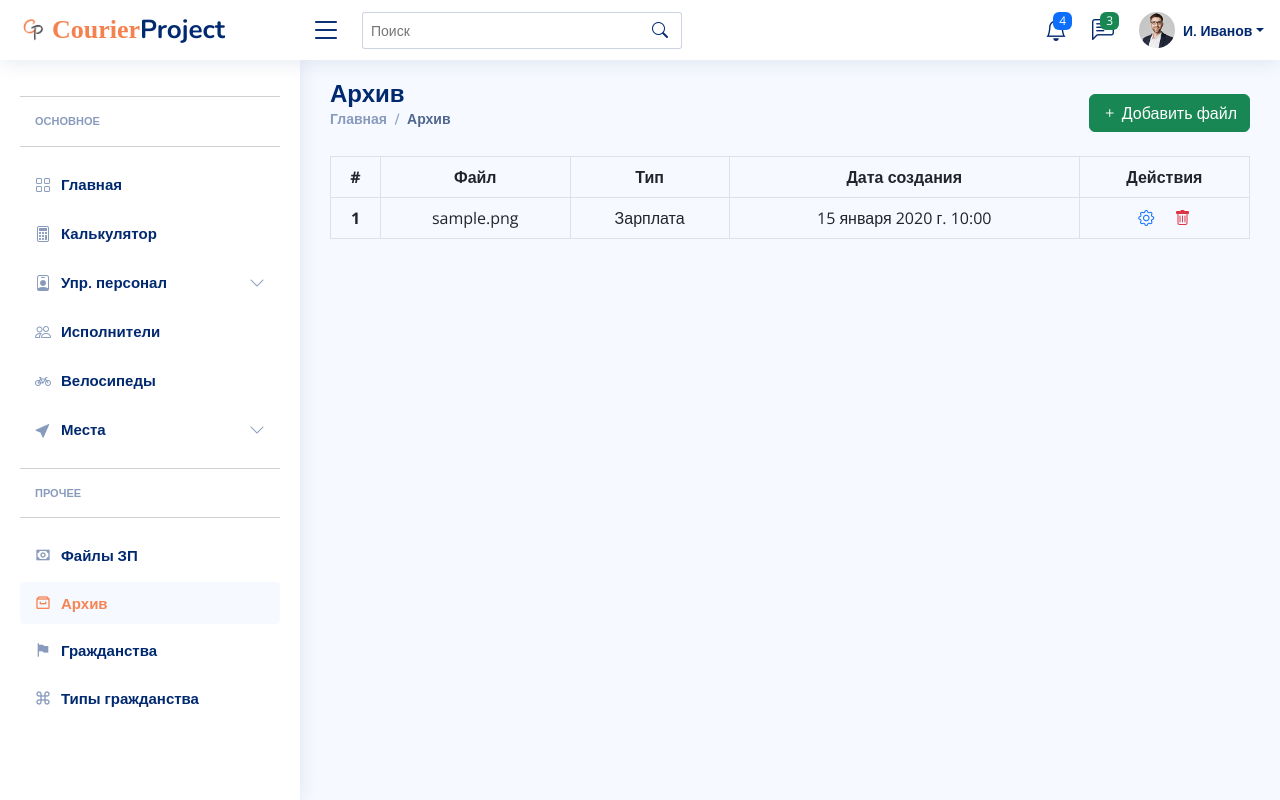
After one commit to AnsaganK/courierProject, a Django app: page /archive in a window 1280 px wide. The commit adds this page. Run offline with Django 4.2, Linux system fonts and the light colour scheme; a user stored in the database is signed in; tables that the repository leaves empty hold one stand-in row (values such as "Sample post"); parts of the project's set-up code (start-up, migrations or seed data) failed here and were passed over; some libraries are stand-ins or nearby versions.

Commit message:
add archive_file page

```diff
--- /dev/null
+++ b/app/templates/app/archive_file/list.html
@@ -0,0 +1,171 @@
+{% extends 'base.html' %}
+
+{% block title %}
+    Список файлов
+{% endblock %}
+
+{% block breadcrumb %}
+    <div class="pagetitle">
+        <div class="row justify-content-between align-items-center">
+            <div class="col-6">
+                <h1>Архив</h1>
+                <nav>
+                    <ol class="breadcrumb">
+                        <li class="breadcrumb-item"><a href="{% url 'app:home' %}">Главная</a></li>
+                        <li class="breadcrumb-item active">Архив</li>
+                    </ol>
+                </nav>
+            </div>
+            <div class="col-auto">
+                <a href="#" class="btn btn-success" data-bs-toggle="modal" data-bs-target="#create_modal">
+                    <i class="bi bi-plus"></i>
+                    Добавить файл
+                </a>
+            </div>
+        </div>
+    </div><!-- End Page Title -->
+{% endblock %}
+
+{% block content %}
+    <!-- Create Archive File Modal -->
+    <div class="modal fade" id="create_modal" tabindex="-1" style="display: none;" aria-hidden="true">
+        <div class="modal-dialog modal-dialog-centered">
+            <div class="modal-content">
+                <form action="{% url 'app:archive_file_create' %}" method="post" enctype="multipart/form-data">
+                    {% csrf_token %}
+                    <div class="modal-header">
+                        <h5 class="modal-title">Добавить файл</h5>
+                        <button type="button" class="btn-close" data-bs-dismiss="modal" aria-label="Close"></button>
+                    </div>
+                    <div class="modal-body">
+                        <div class="row mb-3">
+                            <label for="inputText" class="col-sm-2 col-form-label">Файл</label>
+                            <div class="col-sm-10">
+                                <input type="file" name="file" class="form-control">
+                            </div>
+                        </div>
+                        <div class="row mb-3">
+                            <label for="inputText" class="col-sm-2 col-form-label">Описание</label>
+                            <div class="col-sm-10">
+                                <textarea class="form-control" style="height: 100px"></textarea>
+                            </div>
+                        </div>
+                        <div class="row mb-3">
+                            <label for="inputText" class="col-sm-2 col-form-label">Тип</label>
+                            <div class="col-sm-10">
+                                <select class="form-select" name="type" id="">
+                                    {% for type in types %}
+                                        <option value="{{ type.0 }}">{{ type.1 }}</option>
+                                    {% endfor %}
+                                </select>
+                            </div>
+                        </div>
+                    </div>
+                    <div class="modal-footer">
+                        <button type="button" class="btn btn-secondary" data-bs-dismiss="modal">Отмена</button>
+                        <button type="submit" class="btn btn-success">Создать</button>
+                    </div>
+                </form>
+
+            </div>
+        </div>
+    </div>
+    <!-- Update Archive File Modal -->
+    <div class="modal fade" id="update_modal" tabindex="-1" style="display: none;" aria-hidden="true">
+        <div class="modal-dialog modal-dialog-centered">
+            <div class="modal-content">
+                <form action="" id="update_form" method="post">
+                    {% csrf_token %}
+                    <div class="modal-header">
+                        <h5 class="modal-title">Изменить данные файла</h5>
+                        <button type="button" class="btn-close" data-bs-dismiss="modal" aria-label="Close"></button>
+                    </div>
+                    <div class="modal-body">
+                        <div class="row mb-3">
+                            <label for="inputText" class="col-sm-2 col-form-label">Описание</label>
+                            <div class="col-sm-10">
+                                <textarea class="form-control" style="height: 100px"></textarea>
+                            </div>
+                        </div>
+                        <div class="row mb-3">
+                            <label for="inputText" class="col-sm-2 col-form-label">Тип</label>
+                            <div class="col-sm-10">
+                                <select class="form-select" name="type" id="">
+                                    {% for type in types %}
+                                        <option value="{{ type.0 }}">{{ type.1 }}</option>
+                                    {% endfor %}
+                                </select>
+                            </div>
+                        </div>
+                    </div>
+                    <div class="modal-footer">
+                        <button type="button" class="btn btn-secondary" data-bs-dismiss="modal">Отмена</button>
+                        <button type="submit" class="btn btn-success">Создать</button>
+                    </div>
+                </form>
+
+            </div>
+        </div>
+    </div>
+    <!-- Delete Archive File Modal -->
+    <div class="modal fade" id="delete_modal" tabindex="-1" style="display: none;" aria-hidden="true">
+        <div class="modal-dialog modal-dialog-centered">
+            <div class="modal-content">
+                <div class="modal-header">
+                    <h5 class="modal-title">Удалить файл: <span id="delete_span"></span></h5>
+                    <button type="button" class="btn-close" data-bs-dismiss="modal" aria-label="Close"></button>
+                </div>
+                <div class="modal-footer">
+                    <button type="button" class="btn btn-secondary" data-bs-dismiss="modal">Отмена</button>
+                    <a href="#" id="delete_link" class="btn btn-danger">Удалить</a>
+                </div>
+
+            </div>
+        </div>
+    </div>
+
+    <div class="col">
+        {% if archive_files %}
+            <table class="table table-bordered text-center">
+                <thead>
+                <tr>
+                    <th scope="col">#</th>
+                    <th scope="col">Файл</th>
+                    <th scope="col">Тип</th>
+                    <th scope="col">Дата создания</th>
+                    <th scope="col">Действия</th>
+                </tr>
+                </thead>
+                <tbody>
+                {% for archive_file in archive_files %}
+                    <tr>
+                        <th scope="row">{{ forloop.counter }}</th>
+                        <td>{{ archive_file.filename }}</td>
+                        <td>{{ archive_file.get_type_display }}</td>
+                        <td>{{ archive_file.created_at }}</td>
+                        <td>
+                            <a href="#update" data-bs-toggle="modal" data-bs-target="#update_modal"
+                               data-update-url="{% url 'app:archive_file_update' archive_file.pk %}"
+                               data-name="{{ archive_file.filename }}"
+                               class="me-3"
+                               onclick="objectUpdate(this)">
+                                <i class="bi bi-gear text-primary"></i>
+                            </a>
+                            <a href="#delete" data-bs-toggle="modal" data-bs-target="#delete_modal"
+                               data-delete-url="{% url 'app:archive_file_delete' archive_file.pk %}"
+                               data-name="{{ archive_file.filename }}"
+                               onclick="objectDelete(this)">
+                                <i class="bi bi-trash text-danger"></i>
+                            </a>
+                        </td>
+                    </tr>
+                {% endfor %}
+                </tbody>
+            </table>
+        {% else %}
+            <span class="mt-3 text-black-50 text-center d-block">
+                Данные не найдены
+            </span>
+        {% endif %}
+    </div>
+{% endblock %}
--- a/app/templates/base.html
+++ b/app/templates/base.html
@@ -192,6 +192,7 @@
 
 
 
+
                     {% if '/staff/curator' in request.path or '/staff/admin' in request.path %}{% else %}collapsed{% endif %}"
                data-bs-target="#forms-service-nav"
                data-bs-toggle="collapse" href="#">
@@ -200,6 +201,7 @@
             </a>
             <ul id="forms-service-nav"
                 class="nav-content
+
 
 
 
@@ -272,7 +274,7 @@
             </a>
         </li>
         <li class="nav-item">
-            <a class="nav-link collapsed" href="#">
+            <a class="nav-link {% if '/archive' not in request.path %}collapsed{% endif %}" href="{% url 'app:archive_file_list' %}">
                 <i class="bx bx-archive"></i>
                 <span>Архив</span>
             </a>
--- a/app/urls.py
+++ b/app/urls.py
@@ -56,6 +56,11 @@ urlpatterns = [
     path('citizenship/type/<int:pk>/update', views.citizenship_type_update, name='citizenship_type_update'),
     path('citizenship/type/<int:pk>/delete', views.citizenship_type_delete, name='citizenship_type_delete'),
 
+    path('archive', views.archive_file_list, name='archive_file_list'),
+    path('archive/create', views.archive_file_create, name='archive_file_create'),
+    path('archive/<int:pk>', views.archive_file_detail, name='archive_file_detail'),
+    path('archive/<int:pk>/update', views.archive_file_update, name='archive_file_update'),
+    path('archive/<int:pk>/delete', views.archive_file_delete, name='archive_file_delete'),
 
     path('calculate', views.home, name='calculate'),
 ]
--- a/app/views.py
+++ b/app/views.py
@@ -4,8 +4,8 @@ from django.contrib.auth.models import User
 from django.shortcuts import render, get_object_or_404, redirect, reverse
 
 from app.forms import CityForm, UserCreateForm, ProfileForm, ProfileCreateForm, BicycleForm, UserUpdateForm, \
-    CitizenshipForm, CitizenshipTypeForm, OFCForm
-from app.models import Executor, City, OFC, Bicycle, Profile, Citizenship, CitizenshipType
+    CitizenshipForm, CitizenshipTypeForm, OFCForm, ArchiveFileForm, ArchiveFileUpdateForm
+from app.models import Executor, City, OFC, Bicycle, Profile, Citizenship, CitizenshipType, ArchiveFile
 from utils import show_form_errors, get_generated_password, get_paginator
 
 
@@ -440,3 +440,58 @@ def citizenship_type_delete(request, pk):
     citizenship_type.delete()
     messages.success(request, f'Тип гражданства "{name}" удален')
     return redirect(reverse('app:citizenship_type_list'))
+
+
+#
+#                                   ArchiveFile views
+#
+@login_required
+def archive_file_create(request):
+    if request.method == 'POST':
+        form = ArchiveFileForm(request.POST, request.FILES)
+        if form.is_valid():
+            archive_file = form.save()
+            messages.success(request, f'Файл "{archive_file.filename}" создан')
+        else:
+            show_form_errors(request, form.errors)
+    return redirect(reverse('app:archive_file_list'))
+
+
+@login_required
+def archive_file_list(request):
+    archive_files = ArchiveFile.objects.all()
+    types = ArchiveFile.TypeChoices.choices
+    return render(request, 'app/archive_file/list.html', {
+        'archive_files': archive_files,
+        'types': types
+    })
+
+
+@login_required
+def archive_file_detail(request, pk):
+    archive_file = get_object_or_404(ArchiveFile, pk=pk)
+    return render(request, 'app/archive_file/detail.html', {
+        'archive_file': archive_file
+    })
+
+
+@login_required
+def archive_file_update(request, pk):
+    archive_file = get_object_or_404(ArchiveFile, pk=pk)
+    if request.method == 'POST':
+        form = ArchiveFileUpdateForm(request.POST, instance=archive_file)
+        if form.is_valid():
+            form.save()
+            messages.success(request, f'Данные файла "{archive_file.filename}" изменен')
+        else:
+            show_form_errors(request, form.errors)
+    return redirect(reverse('app:archive_file_list'))
+
+
+@login_required
+def archive_file_delete(request, pk):
+    archive_file = get_object_or_404(ArchiveFile, pk=pk)
+    pk = archive_file.pk
+    archive_file.delete()
+    messages.success(request, f'Архивный файл "{pk}" удален')
+    return redirect(reverse('app:archive_file_list'))
```
Also changed, not shown: app/forms.py (+16 -1 lines), app/models.py (+7 -1 lines), app/templates/app/archive_file/detail.html (added, +10 -0 lines), app/migrations/0014_archivefile.py (added), 2 other files.
